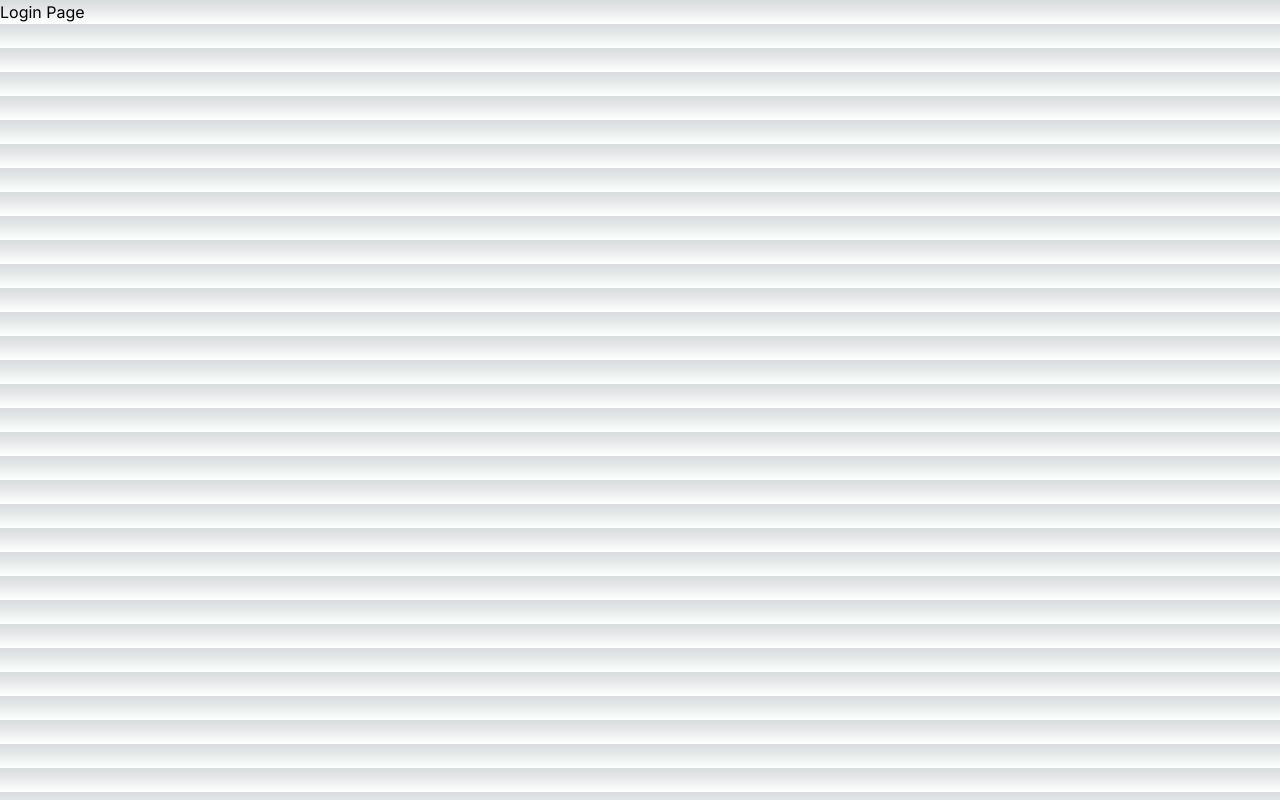
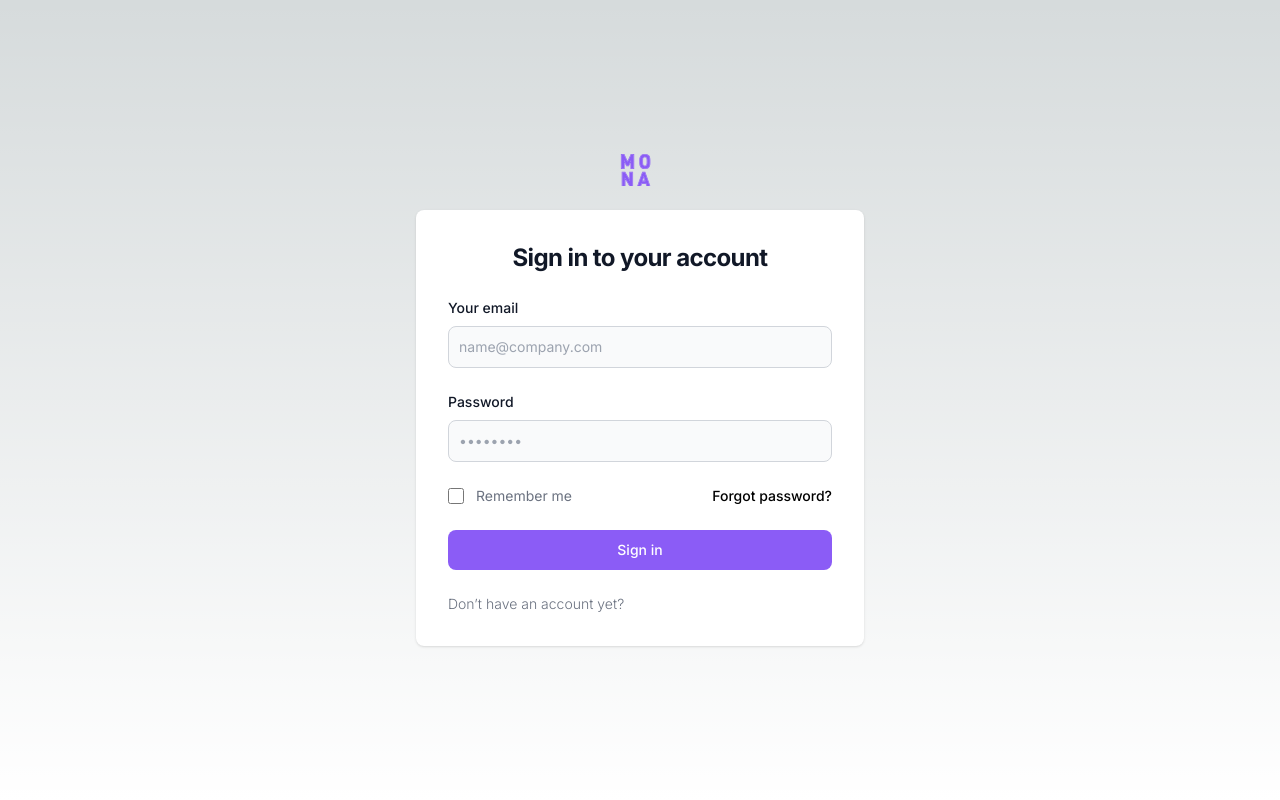
Before and after one commit to MohammadNawawi/mona, a Next.js app: page /login in a window 1280 px wide. Built offline with nearby package versions, Linux system fonts and the light colour scheme.

Commit message:
feat(UI) : Login Page

```diff
--- a/src/app/(auth)/login/page.tsx
+++ b/src/app/(auth)/login/page.tsx
@@ -1,5 +1,107 @@
 "use client";
 
+import Image from "next/image";
+import Link from "next/link";
+
 export default function LoginPage() {
-  return <h1>Login Page</h1>;
+  return (
+    <div className="flex flex-col items-center justify-center px-6 py-8 mx-auto md:h-screen lg:py-0">
+      <Link
+        href="/"
+        className="flex items-center mb-6 text-2xl font-semibold text-gray-900 dark:text-white"
+      >
+        <Image
+          width={100}
+          height={100}
+          className="w-8 h-8 mr-2"
+          src="/mona.svg"
+          alt="logo"
+        />
+      </Link>
+      <div className="w-full bg-white rounded-lg shadow dark:border md:mt-0 sm:max-w-md xl:p-0 dark:bg-transparent dark:border-transparent">
+        <div className="p-6 space-y-4 md:space-y-6 sm:p-8">
+          <h1 className="text-xl font-bold leading-tight tracking-tight text-gray-900 md:text-2xl dark:text-white text-center">
+            Sign in to your account{" "}
+            {/* <span className="text-pink-500">&#10084;</span> */}
+          </h1>
+          <form className="space-y-4 md:space-y-6" action="#">
+            <div>
+              <label
+                htmlFor="email"
+                className="block mb-2 text-sm font-medium text-gray-900 dark:text-white"
+              >
+                Your email
+              </label>
+              <input
+                type="email"
+                name="email"
+                id="email"
+                className="bg-gray-50 border border-gray-300 text-gray-900 sm:text-sm rounded-lg focus:ring-primary-600 focus:border-primary-600 block w-full p-2.5 dark:bg-gray-700 dark:border-gray-600 dark:placeholder-gray-400 dark:text-white dark:focus:ring-blue-500 dark:focus:border-blue-500"
+                placeholder="name@company.com"
+                required
+              />
+            </div>
+            <div>
+              <label
+                htmlFor="password"
+                className="block mb-2 text-sm font-medium text-gray-900 dark:text-white"
+              >
+                Password
+              </label>
+              <input
+                type="password"
+                name="password"
+                id="password"
+                placeholder="••••••••"
+                className="bg-gray-50 border border-gray-300 text-gray-900 sm:text-sm rounded-lg focus:ring-primary-600 focus:border-primary-600 block w-full p-2.5 dark:bg-gray-700 dark:border-gray-600 dark:placeholder-gray-400 dark:text-white dark:focus:ring-blue-500 dark:focus:border-blue-500"
+                required
+              />
+            </div>
+            <div className="flex items-center justify-between">
+              <div className="flex items-start">
+                <div className="flex items-center h-5">
+                  <input
+                    id="remember"
+                    aria-describedby="remember"
+                    type="checkbox"
+                    className="w-4 h-4 border border-gray-300 rounded bg-gray-50 focus:ring-3 focus:ring-primary-300 dark:bg-gray-700 dark:border-gray-600 dark:focus:ring-primary-600 dark:ring-offset-gray-800"
+                    required
+                  />
+                </div>
+                <div className="ml-3 text-sm">
+                  <label
+                    htmlFor="remember"
+                    className="text-gray-500 dark:text-gray-300"
+                  >
+                    Remember me
+                  </label>
+                </div>
+              </div>
+              <a
+                href="#"
+                className="text-sm font-medium text-primary-600 hover:underline dark:text-primary-500"
+              >
+                Forgot password?
+              </a>
+            </div>
+            <button
+              type="submit"
+              className="w-full bg-violet-500 text-white bg-primary-600 hover:bg-primary-700 focus:ring-4 focus:outline-none focus:ring-primary-300 font-medium rounded-lg text-sm px-5 py-2.5 text-center dark:bg-primary-600 dark:hover:bg-primary-700 dark:focus:ring-primary-800"
+            >
+              Sign in
+            </button>
+            <p className="text-sm font-light text-gray-500 dark:text-gray-400">
+              Don’t have an account yet?{" "}
+              <Link
+                href="#"
+                className="font-medium text-white hover:text-violet-500 hover:underline dark:text-primary-500"
+              >
+                Sign up
+              </Link>
+            </p>
+          </form>
+        </div>
+      </div>
+    </div>
+  );
 }
```
